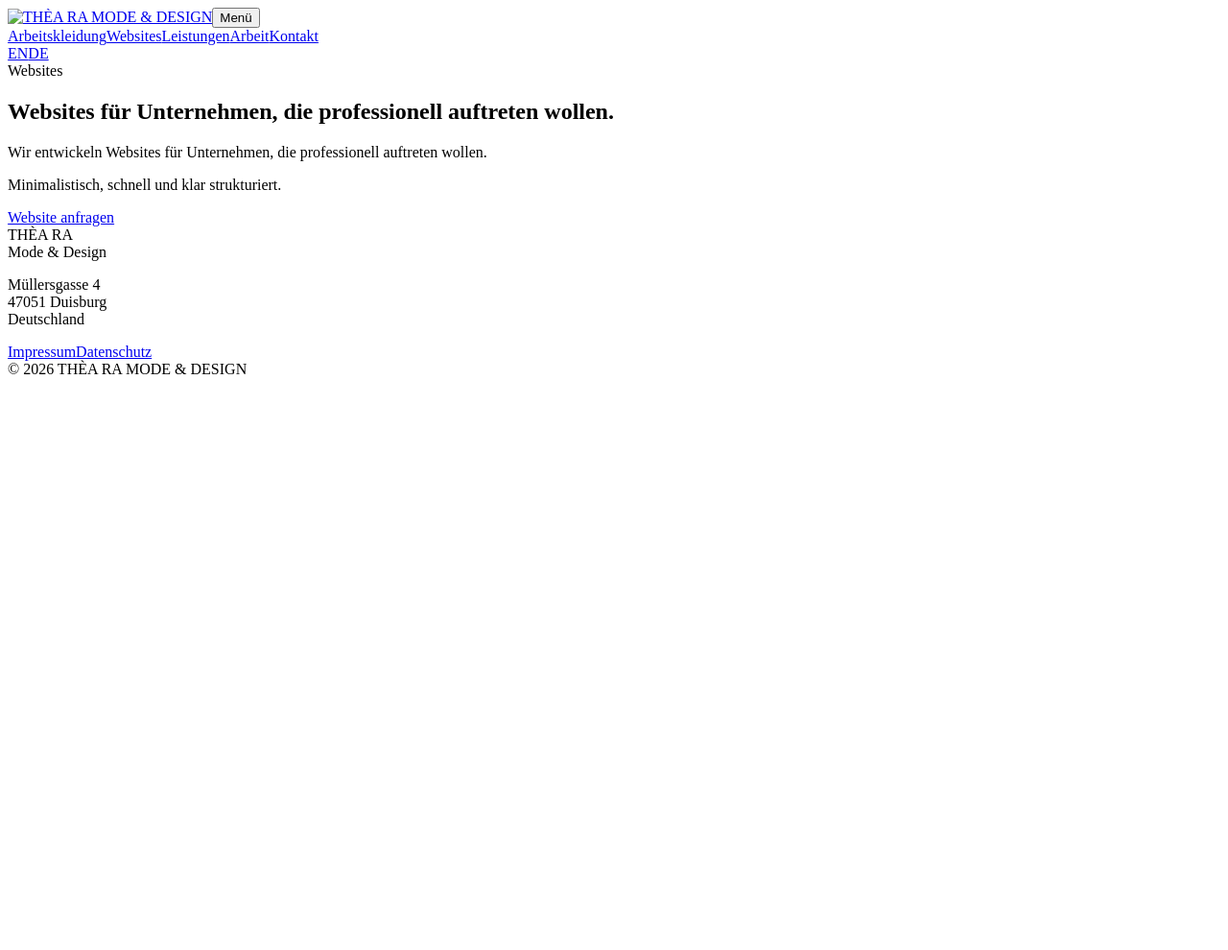
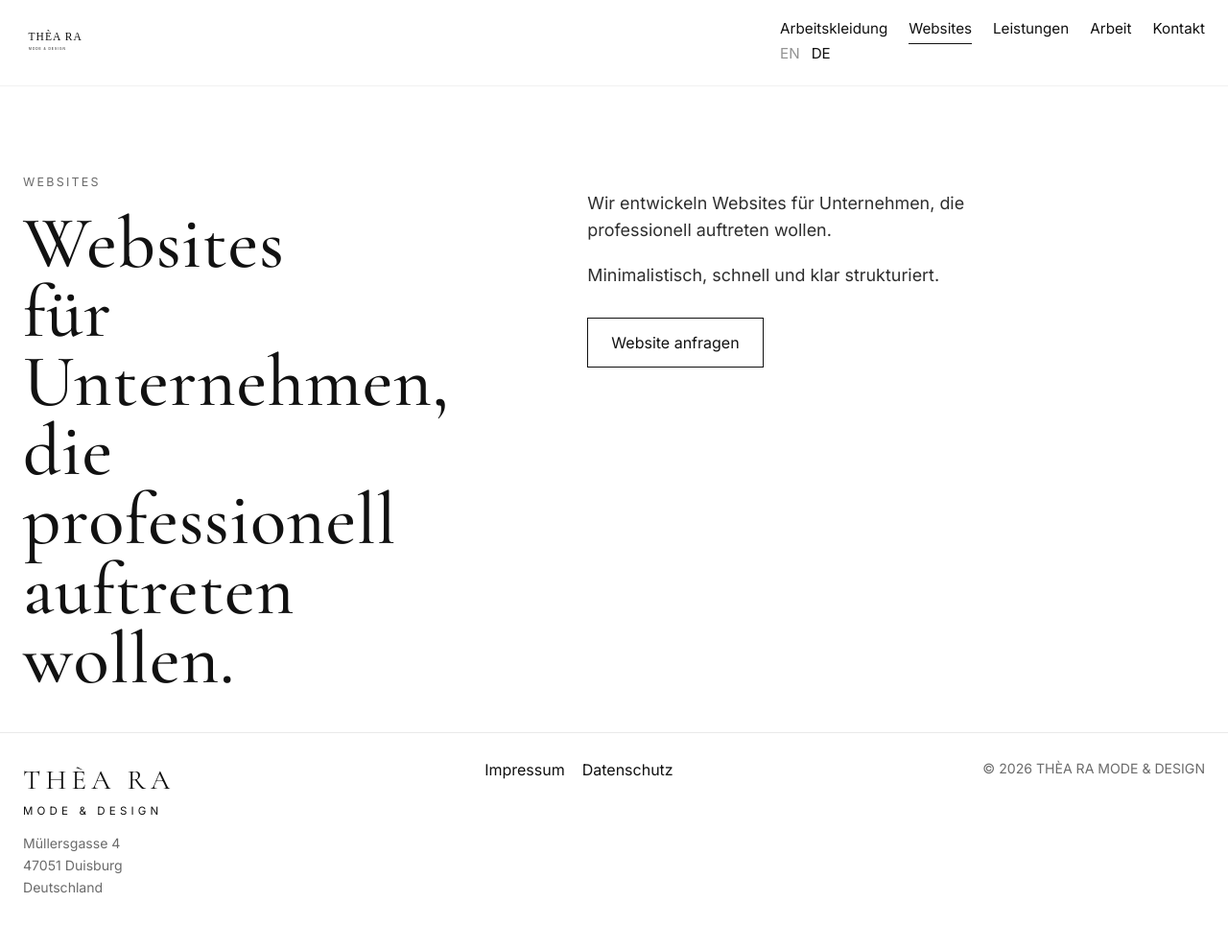
Before and after one commit to saimiraliaj-stack/theara, a plain HTML site: page websites.html in a window 1280 px wide. Shown: the whole page at 96% size. Before the commit the page ends 800 px from the top, so only its background shows below. Drawn offline with nearby package versions, Linux system fonts and the light colour scheme; the site is published under a folder, as on GitHub Pages, so addresses that start at the root find nothing.

Commit message:
Merge local website files

```diff
--- a/websites.html
+++ b/websites.html
@@ -8,15 +8,73 @@
   <link rel="preconnect" href="https://fonts.googleapis.com">
   <link rel="preconnect" href="https://fonts.gstatic.com" crossorigin>
   <link href="https://fonts.googleapis.com/css2?family=Cormorant+Garamond:wght@400;500;600&family=Inter:wght@400;500;600&display=swap" rel="stylesheet">
-  <link rel="icon" type="image/png" href="/assets/logo.png">
-  <link rel="stylesheet" href="/assets/css/styles.css">
+  <link rel="icon" type="image/png" href="assets/logo.png">
+  <link rel="stylesheet" href="assets/css/styles.css">
 </head>
 <body>
   <div class="site-shell">
-  <header class="header"><div class="container navbar"><a class="brand" href="/index.html"><img src="/assets/logo.svg" alt="THÈA RA MODE &amp; DESIGN"></a><button class="menu-toggle" aria-label="Menu">Menü</button><div class="nav-wrap"><nav class="nav-links"><a href="/arbeitskleidung.html" class="">Arbeitskleidung</a><a href="/websites.html" class="active">Websites</a><a href="/leistungen.html" class="">Leistungen</a><a href="/arbeit.html" class="">Arbeit</a><a href="/kontakt.html" class="">Kontakt</a></nav><div class="lang-switch"><a href="/en/websites.html">EN</a><a href="/websites.html" class="current">DE</a></div></div></div></header>
-  <main><section class="page-hero"><div class="container split"><div class="reveal"><div class="eyebrow">Websites</div><h1 class="page-title">Websites für Unternehmen, die professionell auftreten wollen.</h1></div><div class="reveal"><p class="page-intro">Wir entwickeln Websites für Unternehmen, die professionell auftreten wollen.</p><p class="page-intro">Minimalistisch, schnell und klar strukturiert.</p><div class="cta-row"><a class="button" href="/kontakt.html">Website anfragen</a></div></div></div></section></main>
-  <footer class="footer"><div class="container footer-grid"><div><div class="brand-mark">THÈA RA</div><div class="brand-sub">Mode &amp; Design</div><p class="small">Müllersgasse 4<br>47051 Duisburg<br>Deutschland</p></div><div class="footer-nav"><a href="/impressum.html">Impressum</a><a href="/datenschutz.html">Datenschutz</a></div><div class="small">© 2026 THÈA RA MODE &amp; DESIGN</div></div></footer>
+    <header class="header">
+      <div class="container navbar">
+        <a class="brand" href="index.html">
+          <img src="assets/logo.svg" alt="THÈA RA MODE &amp; DESIGN">
+        </a>
+
+        <button class="menu-toggle" aria-label="Menu">Menü</button>
+
+        <div class="nav-wrap">
+          <nav class="nav-links">
+            <a href="arbeitskleidung.html">Arbeitskleidung</a>
+            <a href="websites.html" class="active">Websites</a>
+            <a href="leistungen.html">Leistungen</a>
+            <a href="arbeit.html">Arbeit</a>
+            <a href="kontakt.html">Kontakt</a>
+          </nav>
+
+          <div class="lang-switch">
+            <a href="en/websites.html">EN</a>
+            <a href="websites.html" class="current">DE</a>
+          </div>
+        </div>
+      </div>
+    </header>
+
+    <main>
+      <section class="page-hero">
+        <div class="container split">
+          <div class="reveal">
+            <div class="eyebrow">Websites</div>
+            <h1 class="page-title">Websites für Unternehmen, die professionell auftreten wollen.</h1>
+          </div>
+
+          <div class="reveal">
+            <p class="page-intro">Wir entwickeln Websites für Unternehmen, die professionell auftreten wollen.</p>
+            <p class="page-intro">Minimalistisch, schnell und klar strukturiert.</p>
+            <div class="cta-row">
+              <a class="button" href="kontakt.html">Website anfragen</a>
+            </div>
+          </div>
+        </div>
+      </section>
+    </main>
+
+    <footer class="footer">
+      <div class="container footer-grid">
+        <div>
+          <div class="brand-mark">THÈA RA</div>
+          <div class="brand-sub">Mode &amp; Design</div>
+          <p class="small">Müllersgasse 4<br>47051 Duisburg<br>Deutschland</p>
+        </div>
+
+        <div class="footer-nav">
+          <a href="impressum.html">Impressum</a>
+          <a href="datenschutz.html">Datenschutz</a>
+        </div>
+
+        <div class="small">© 2026 THÈA RA MODE &amp; DESIGN</div>
+      </div>
+    </footer>
   </div>
-  <script src="/assets/js/main.js"></script>
+
+  <script src="assets/js/main.js"></script>
 </body>
 </html>
```
